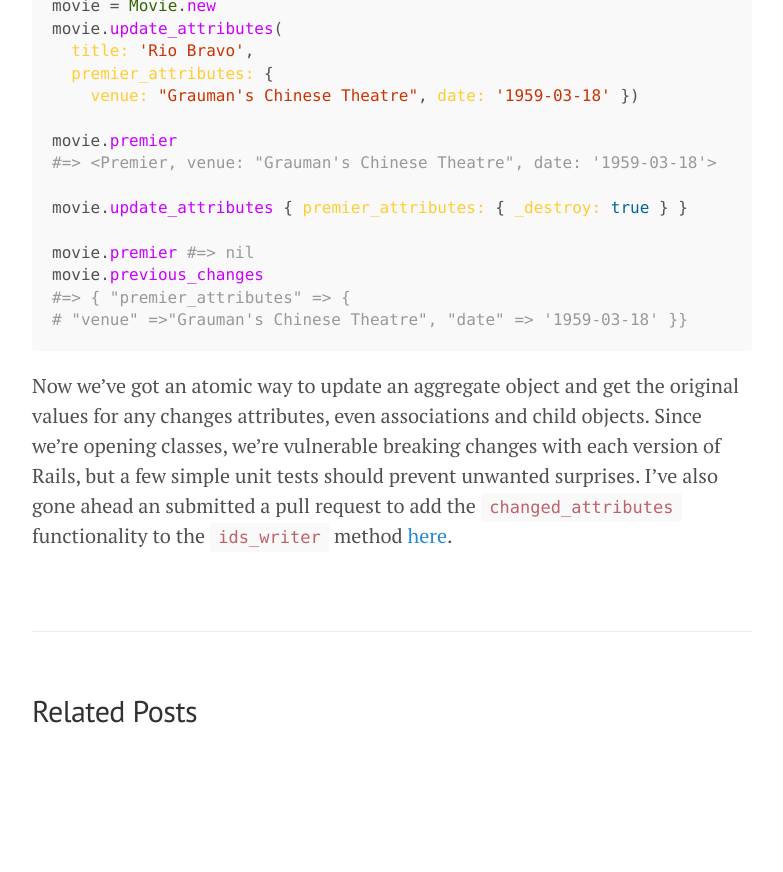
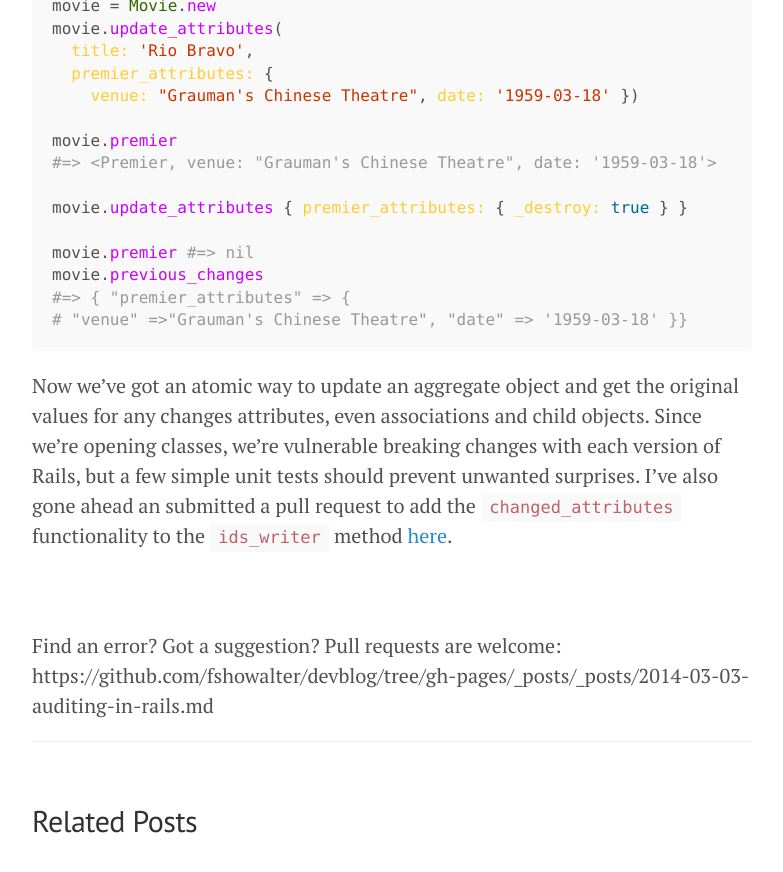
Before and after one commit to fshowalter/devblog, a Jekyll site: the page built from _posts/2014-03-03-auditing-in-rails.md, in a window 1280 px wide and 900 px high, scrolled down 11267 px. Shown: the top 872 px of the window, without its empty margins (248-1031 px from the left). Built offline with Jekyll 4.4.1, drawn with Linux system fonts in a browser that asks for light colours; Markdown is read by kramdown in place of the engine named in the settings; before the commit the page ends 12057 px from its top, so only the background shows below that.

Commit message:
Update post.html

```diff
--- a/_layouts/post.html
+++ b/_layouts/post.html
@@ -7,6 +7,11 @@ layout: default
   <span class="post-date">{{ page.date | date_to_string }}</span>
   {{ content }}
 </div>
+
+<p>Find an error? Got a suggestion? Pull requests are welcome:<br/>
+  {{site.github.repo}}/{{page.path}}
+</p>
+
 
 <div class="related">
   <h2>Related Posts</h2>
```
